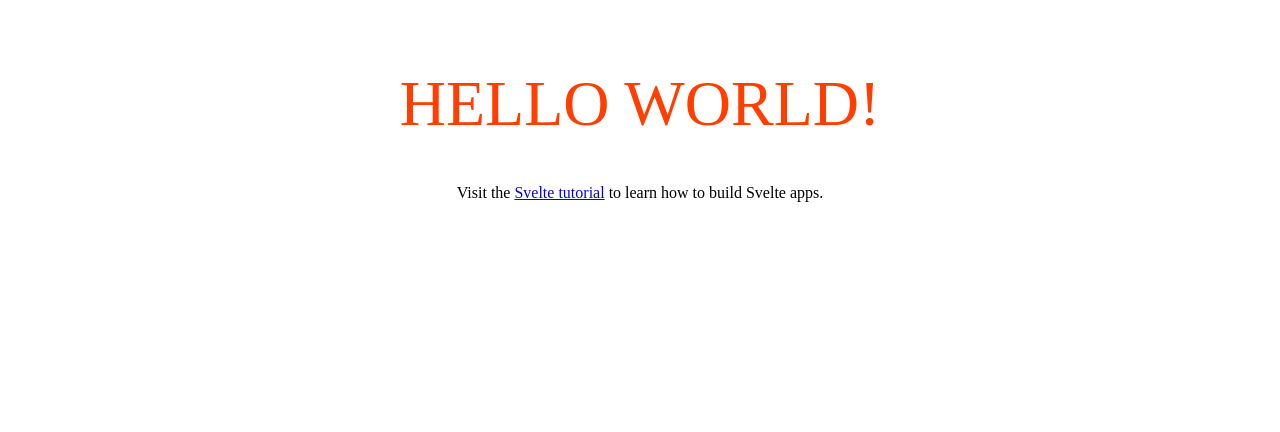
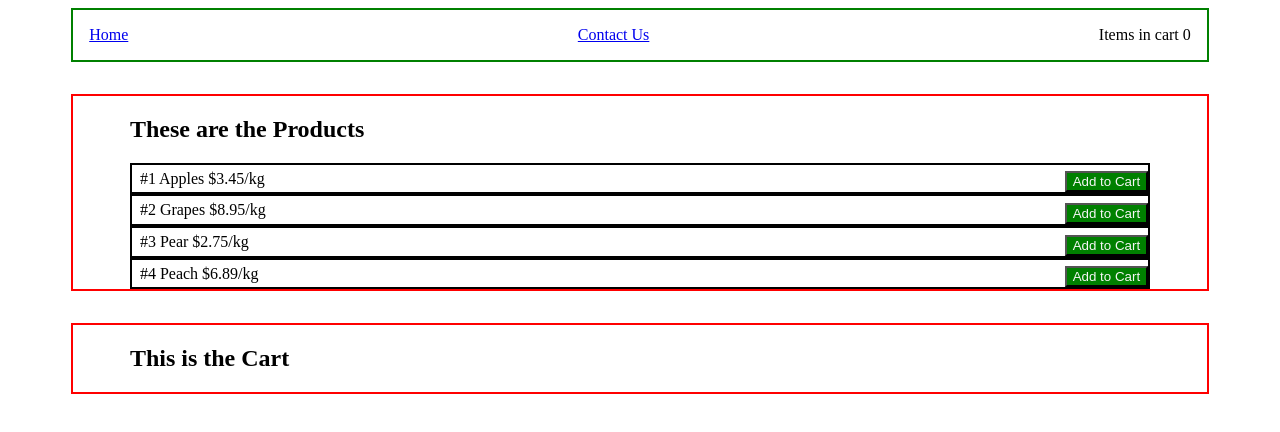
Before and after one commit to thefoxboxman/OrderForm, a Svelte app: page / in a window 1280 px wide. Shown: the top 432 px of the page. Built offline with nearby package versions, Linux system fonts and the light colour scheme; the HTML template or start-up script is replaced by a standard one.

Commit message:
Cart fully functional to add stage

```diff
--- a/src/App.svelte
+++ b/src/App.svelte
@@ -1,30 +1,18 @@
 <script>
-	export let name;
+  import NavBar from "../src/GlobalComps/NavBar.svelte"
+  import Products from "../src/Components/Products.svelte"
+  import Cart from "../src/Components/Cart.svelte"
 </script>
 
+<style>
+  main {
+    width: 90%;
+    margin: 0 auto;
+  }
+</style>
+
 <main>
-	<h1>Hello {name}!</h1>
-	<p>Visit the <a href="https://svelte.dev/tutorial">Svelte tutorial</a> to learn how to build Svelte apps.</p>
+  <NavBar />
+  <Products />
+  <Cart />
 </main>
-
-<style>
-	main {
-		text-align: center;
-		padding: 1em;
-		max-width: 240px;
-		margin: 0 auto;
-	}
-
-	h1 {
-		color: #ff3e00;
-		text-transform: uppercase;
-		font-size: 4em;
-		font-weight: 100;
-	}
-
-	@media (min-width: 640px) {
-		main {
-			max-width: none;
-		}
-	}
-</style>
--- /dev/null
+++ b/src/Components/Cart.svelte
@@ -0,0 +1,28 @@
+<script>
+  // import { writable } from "svelte/store"
+  import { orderedItems } from "../orderedItems.js"
+  import OrderedItems from "./OrderedItems.svelte"
+
+  // import { listItems } from "./OrderedItems.svelte"
+</script>
+
+<style>
+  section {
+    margin-top: 2rem;
+    border: 2px solid red;
+  }
+  .orderList {
+    width: 90%;
+    margin: 0 auto;
+  }
+</style>
+
+<section>
+  <div class="orderList">
+    <h1>This is the Cart</h1>
+    {#each $orderedItems as Item}
+      <OrderedItems {Item} />
+    {/each}
+
+  </div>
+</section>
--- /dev/null
+++ b/src/Components/OrderedItems.svelte
@@ -0,0 +1,32 @@
+<script>
+  import { orderedItems } from "../orderedItems.js"
+  export let Item = {}
+
+  const removeItem = () => {
+    $orderedItems = $orderedItems(item => orderedItems.sku != item.id)
+  }
+</script>
+
+<style>
+  .orderItem {
+    display: flex;
+    justify-content: space-between;
+    align-items: center;
+
+    padding-left: 0.5em;
+    border: 2px solid black;
+  }
+  .btn {
+    margin-top: 0.5em;
+    background-color: orangered;
+    color: whitesmoke;
+    cursor: pointer;
+  }
+</style>
+
+<div class="orderItem">
+  <div>
+    #{Item.sku} {Item.name} ${Item.price}/{Item.unit} Quantity {Item.quantity}
+  </div>
+  <button class="btn" on:click={removeItem}>Remove</button>
+</div>
--- /dev/null
+++ b/src/Components/Product.svelte
@@ -0,0 +1,44 @@
+<script>
+  import { orderedItems } from "../orderedItems.js"
+  export let product = {}
+
+  const buyProduct = () => {
+    for (let item of $orderedItems) {
+      if (item.sku == product.sku) {
+        item.quantity++
+        $orderedItems = $orderedItems
+        return
+      }
+    }
+    product.quantity = 1
+    $orderedItems = [...$orderedItems, product]
+  }
+</script>
+
+<style>
+  .product {
+    display: flex;
+    justify-content: space-between;
+    align-items: center;
+
+    padding-left: 0.5em;
+    border: 2px solid black;
+  }
+
+  .btn {
+    margin-top: 0.5em;
+    background-color: green;
+    color: whitesmoke;
+    cursor: pointer;
+  }
+</style>
+
+<div class="product">
+  <div class="item">
+    #{product.sku} {product.name} ${product.price}/{product.unit}
+    <!-- Quantity {product.quantity} -->
+  </div>
+
+  <button class="btn" on:click={buyProduct}>Add to Cart</button>
+
+</div>
--- /dev/null
+++ b/src/Components/Products.svelte
@@ -0,0 +1,25 @@
+<script>
+  import { products } from "../products.js"
+  import Product from "./Product.svelte"
+</script>
+
+<style>
+  section {
+    margin-top: 2rem;
+    border: 2px solid red;
+  }
+  .productList {
+    width: 90%;
+    margin: 0 auto;
+  }
+</style>
+
+<section>
+  <div class="productList">
+    <h1>These are the Products</h1>
+    {#each $products as product}
+      <Product {product} />
+    {/each}
+
+  </div>
+</section>
--- /dev/null
+++ b/src/GlobalComps/NavBar.svelte
@@ -0,0 +1,18 @@
+<script>
+
+</script>
+
+<style>
+  nav {
+    display: flex;
+    justify-content: space-between;
+    border: 2px solid green;
+    padding: 1rem;
+  }
+</style>
+
+<nav>
+  <a href="/">Home</a>
+  <a href="contact-us">Contact Us</a>
+  Items in cart 0
+</nav>
--- a/src/main.js
+++ b/src/main.js
@@ -1,10 +1,7 @@
-import App from './App.svelte';
+import App from "./App.svelte"
 
 const app = new App({
-	target: document.body,
-	props: {
-		name: 'world'
-	}
-});
+  target: document.body,
+})
 
-export default app;
+export default app
--- /dev/null
+++ b/src/orderedItems.js
@@ -0,0 +1,3 @@
+import { writable } from "svelte/store"
+
+export let orderedItems = writable([])
--- /dev/null
+++ b/src/products.js
@@ -0,0 +1,8 @@
+import { writable } from "svelte/store"
+
+export let products = writable([
+  { sku: 1, name: "Apples", unit: "kg", price: 3.45, quantity: 0 },
+  { sku: 2, name: "Grapes", unit: "kg", price: 8.95, quantity: 0 },
+  { sku: 3, name: "Pear", unit: "kg", price: 2.75, quantity: 0 },
+  { sku: 4, name: "Peach", unit: "kg", price: 6.89, quantity: 0 },
+])
```
